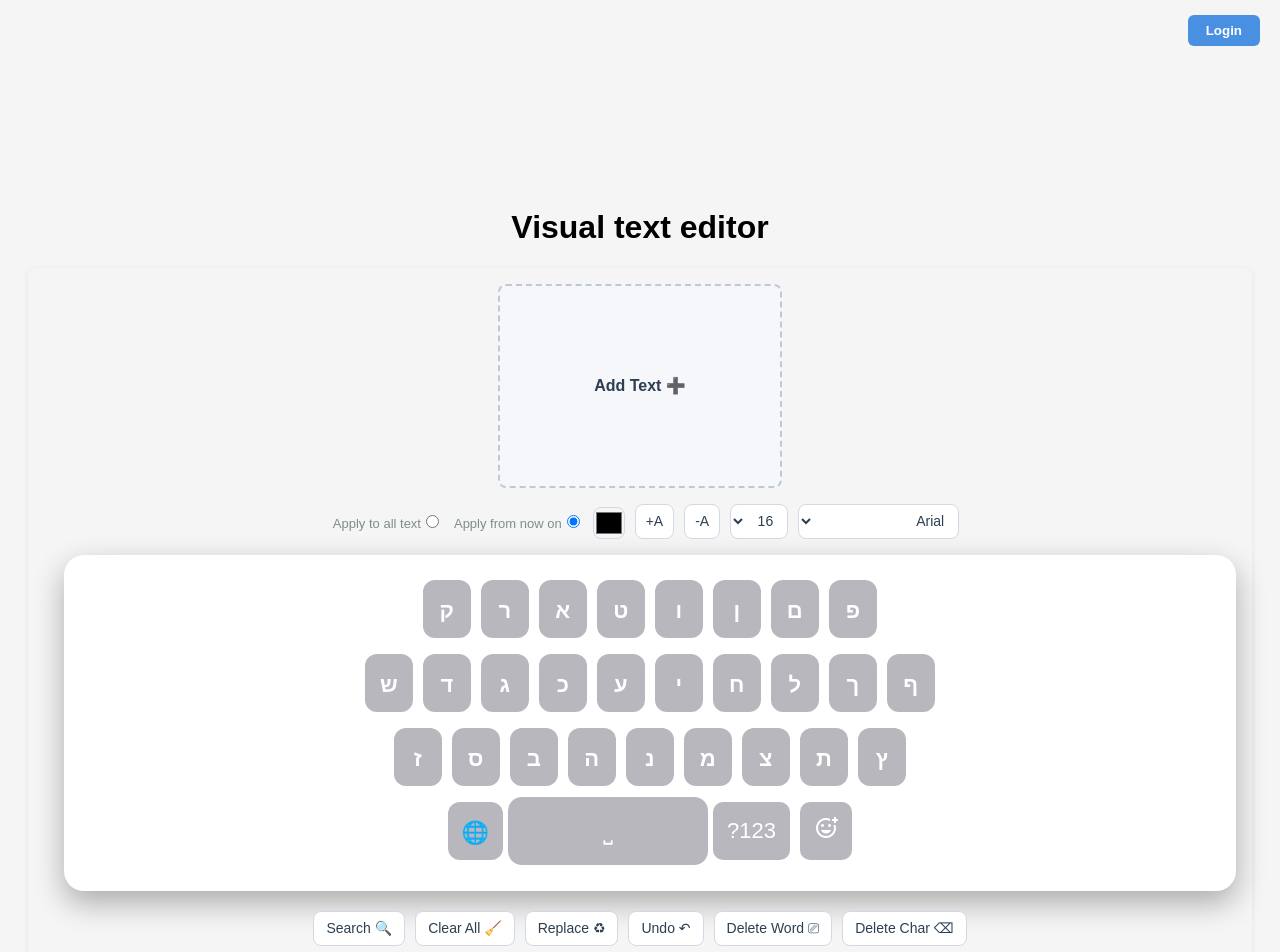
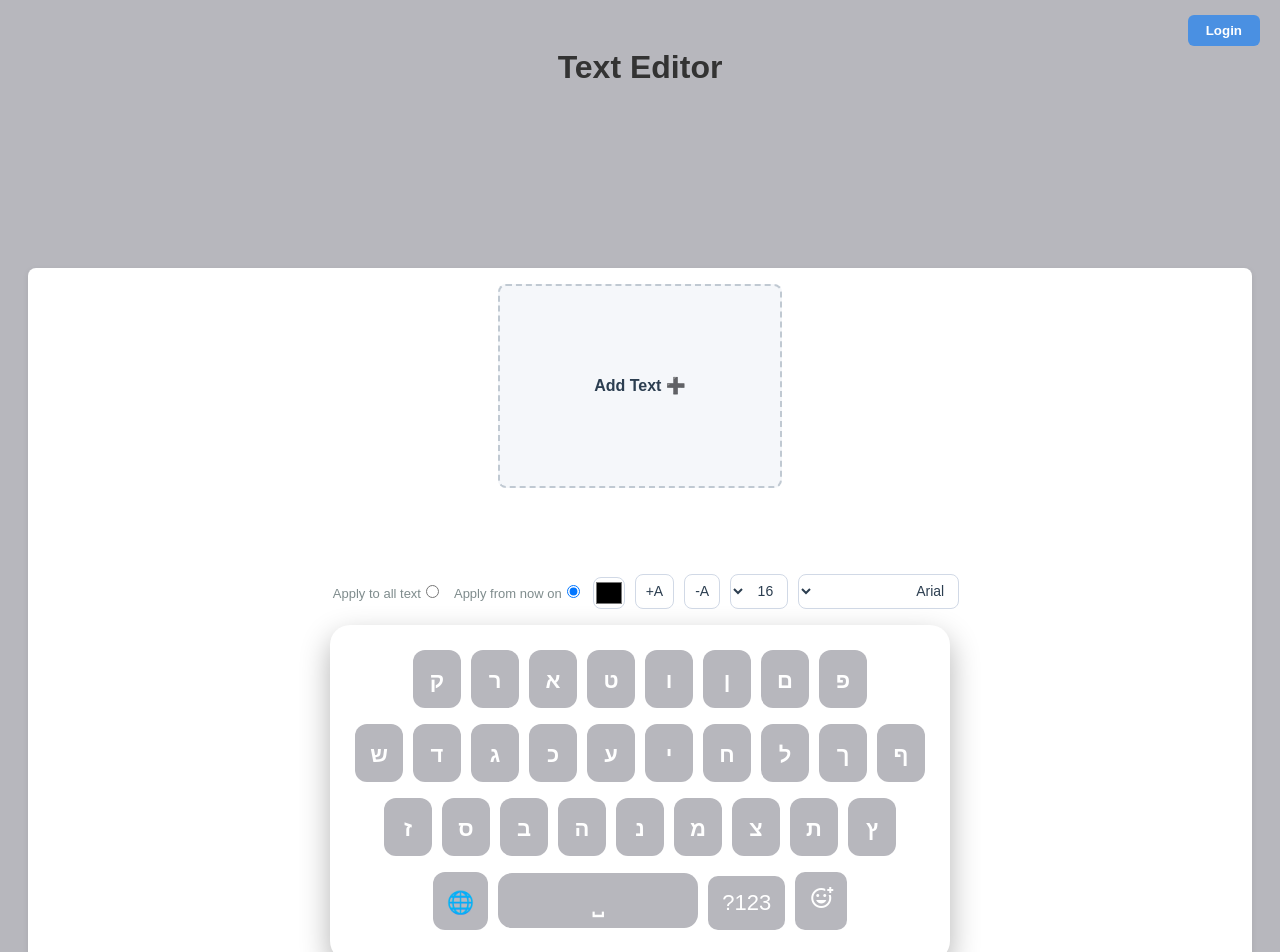
Before and after one commit to Daniel1285/FSWD-project-4, a React (Vite) app: page / in a window 1280 px wide. Shown: the top 952 px of the page. Built offline with nearby package versions, Linux system fonts and the light colour scheme.

Commit message:
final touch

```diff
--- a/src/App.jsx
+++ b/src/App.jsx
@@ -31,6 +31,8 @@ export default function App() {
 
   return (
       <div>
+        <h1 style={{ textAlign: 'center', color: '#333' }}>Text Editor</h1>
+
         <div className={styles.appContainer}></div>
         <div className={styles.topRight}>
           {currentUser ? (
@@ -58,7 +60,6 @@ export default function App() {
 
         )}
 
-        <h1 style={{ textAlign: 'center' }}>Visual text editor</h1>
         <TextEditor />
       </div>
   );
--- a/src/style/App.module.css
+++ b/src/style/App.module.css
@@ -2,7 +2,7 @@ body {
   font-family: Arial;
   direction: rtl;
   padding: 20px;
-  background-color: #f5f5f5;
+  background: var(--color-keyboardButton);
 }
 
 .appContainer {
--- a/src/style/TextCard.module.css
+++ b/src/style/TextCard.module.css
@@ -1,8 +1,8 @@
 @import './color.module.css';
 
 .textCard {
-  width: 280px;
-  min-height: 240px;
+  width: 400px;
+  min-height: 350px;
   border-radius: var(--radius-default);
   background-color: var(--color-bg-panel);
   box-shadow: var(--shadow-soft);
@@ -14,6 +14,7 @@
   transition: all 0.2s ease;
   position: relative;
   border: 2px solid transparent;
+  margin-bottom: 70px
 }
 
 .active {
--- a/src/style/TextEditor.module.css
+++ b/src/style/TextEditor.module.css
@@ -7,6 +7,11 @@
   padding: 16px;
   border-radius: var(--radius-default);
   box-shadow: var(--shadow-soft);
+  background-color: #ffffff;
+  display: flex;
+  flex-direction: column;
+
+  align-items: center;
 }
 
 .textList {
@@ -32,6 +37,7 @@
   font-size: 16px;
   border-radius: var(--radius-default);
   transition: background-color 0.2s ease;
+  margin-bottom: 70px
 }
 
 .addCard:hover {
--- a/src/style/VirtualKeyboard.module.css
+++ b/src/style/VirtualKeyboard.module.css
@@ -8,12 +8,10 @@
   border-radius: 20px;
   box-shadow: 0 12px 30px rgba(0, 0, 0, 0.3);
   display: inline-block;
-  width: 95%;
+  width: auto;
 }
 
 .keyboardRow {
-  display: flex;
-  justify-content: center;
   margin-bottom: 6px;
 }
 
@@ -46,9 +44,10 @@
 
 .spacebar {
   width: 200px;
-  font-size: 24px;
-  padding: 14px 40px;
+  font-size: 30px;
+  padding: 10px 40px;
   border-radius: 14px;
+  margin: 0 5px 0 5px;
   cursor: pointer;
   background-color: var(--color-keyboardButton);
   color: var(--color-text-light);
```
